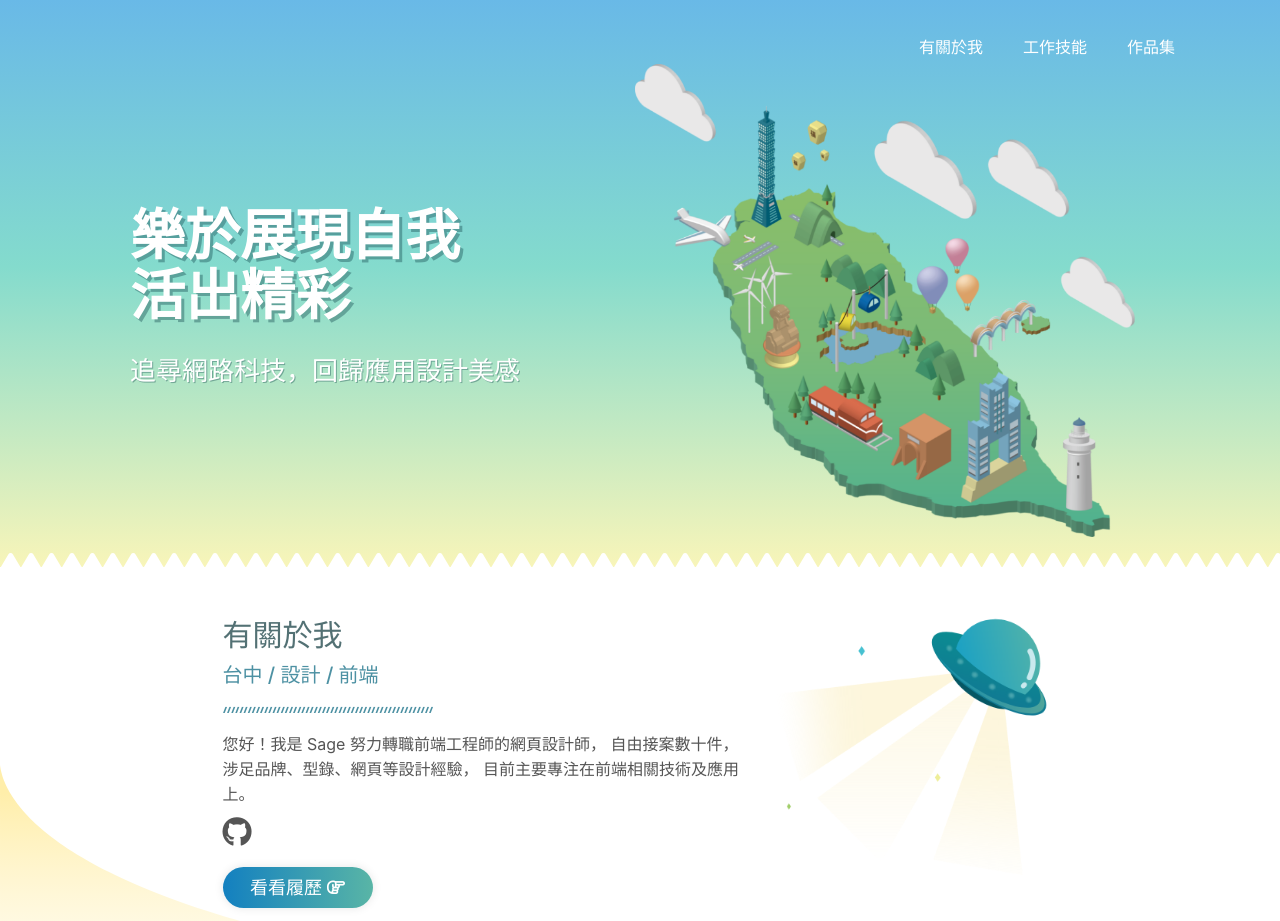
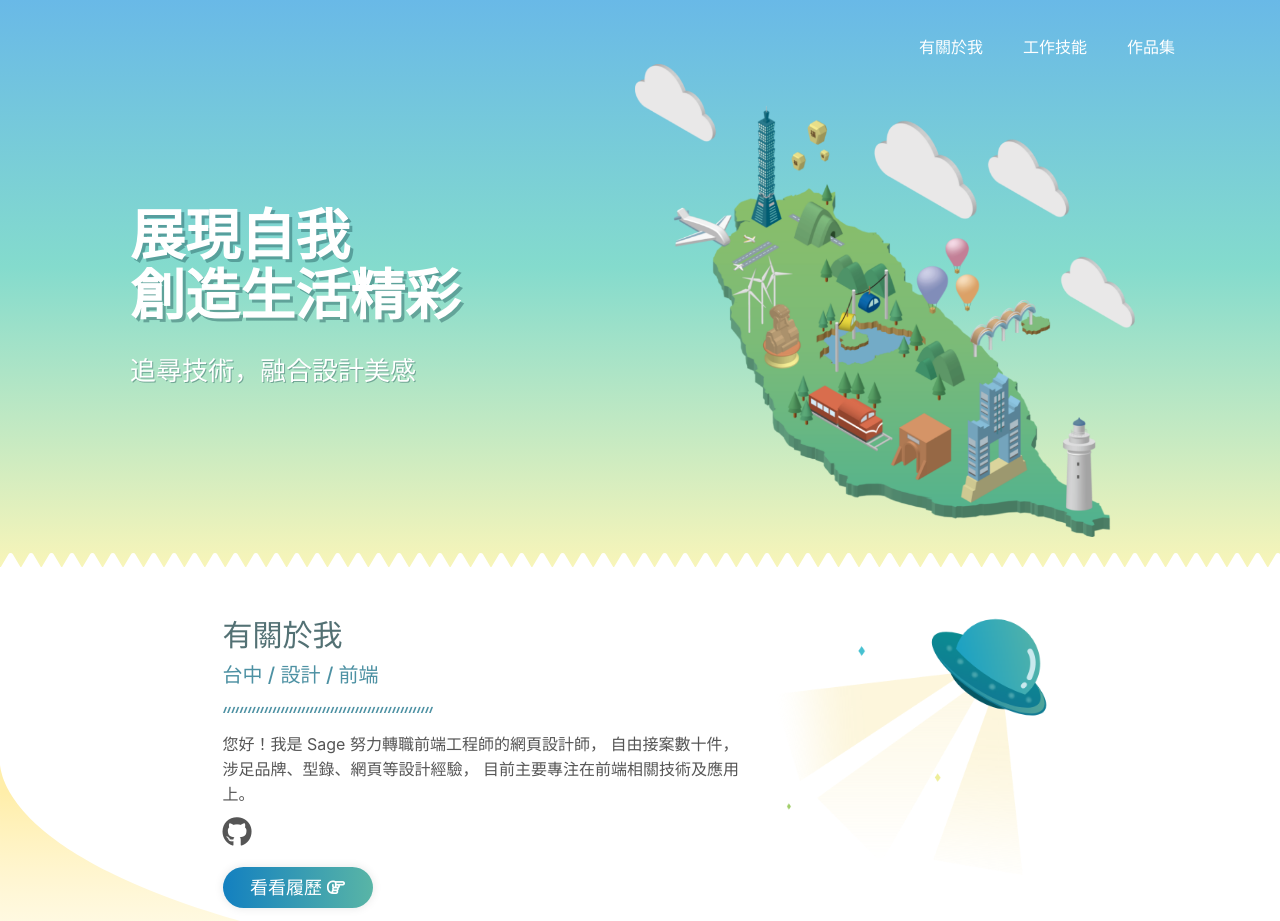
Before and after one commit to sage90180/SAGE_WEB, a plain HTML site: page index.html in a window 1280 px wide. Shown: the top 921 px of the page. Drawn offline with nearby package versions, Linux system fonts and the light colour scheme.

Commit message:
更新標語

```diff
--- a/index.html
+++ b/index.html
@@ -31,8 +31,8 @@
       </ul>
       <div class="banner">
         <div class="row banner__title-wrap">
-          <h1 class="banner__title">樂於展現自我<br>活出精彩</h1>
-          <h3 class="banner__subtitle">追尋網路科技，回歸應用設計美感</h3>
+          <h1 class="banner__title">展現自我<br>創造生活精彩</h1>
+          <h3 class="banner__subtitle">追尋技術，融合設計美感</h3>
           <div class="col-sm-4"></div>
         </div>
         <img src="imgs/banner.png" alt="">
```
